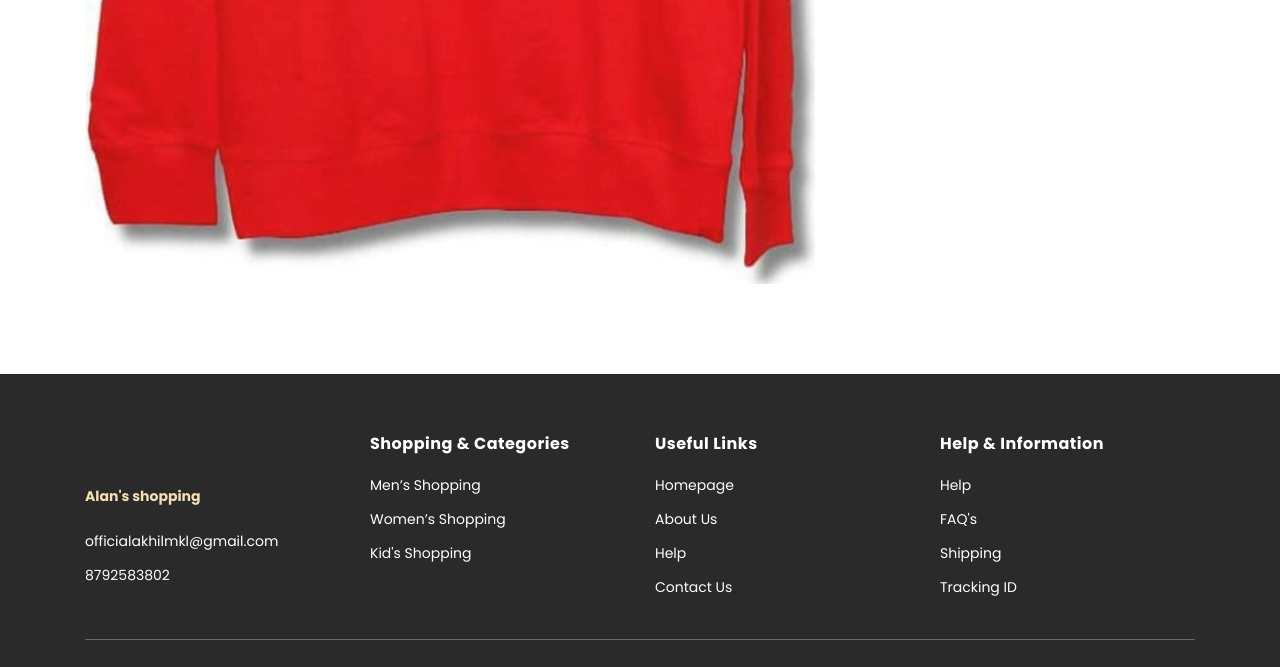
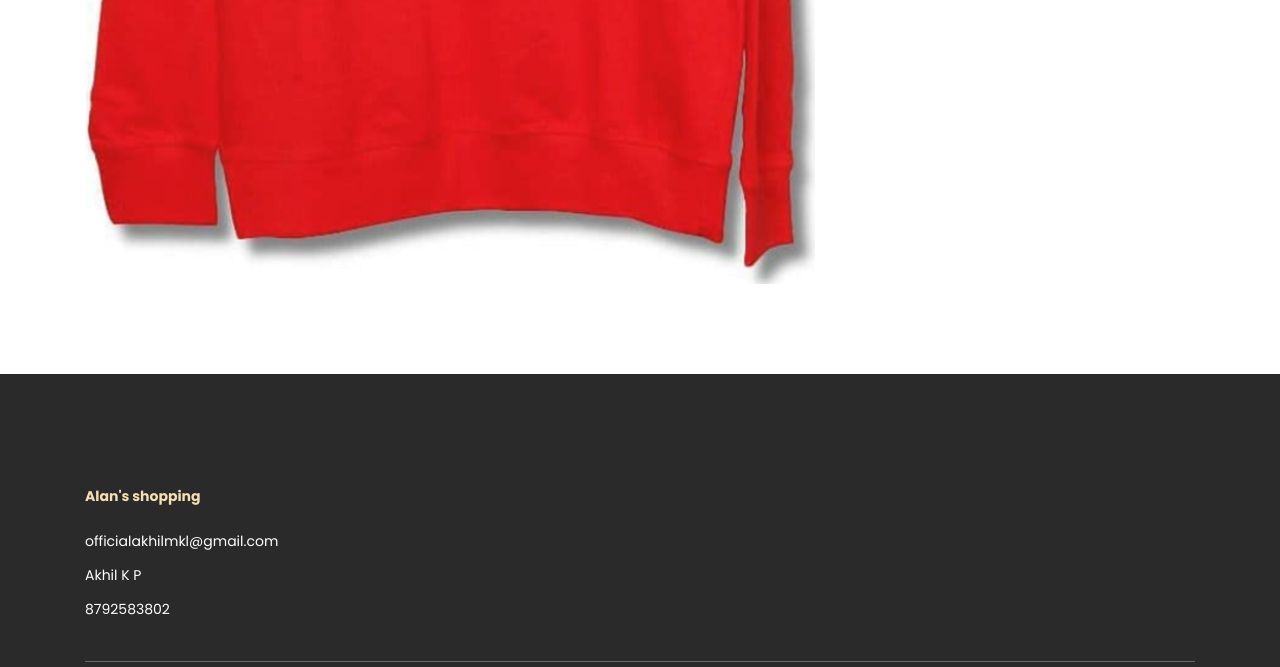
Before and after one commit to Akshay-Dev12/alans-shop, a plain HTML site: page tshirt-4.html in a window 1280 px wide. Shown: the part 1374-2041 px from the top of the page. Drawn offline with Linux system fonts and the light colour scheme.

Commit message:
Update tshirt-4.html

```diff
--- a/tshirt-4.html
+++ b/tshirt-4.html
@@ -60,7 +60,7 @@ https://templatemo.com/tm-571-hexashop
                         <ul class="nav">
                             <li class="scroll-to-section"><a href="index.html" class="active">Home</a></li>
                             <li class="scroll-to-section"><a href="#men">Men's</a></li>
-                            <li class="scroll-to-section"><a href="#explore">Explore</a></li>
+                            <!-- <li class="scroll-to-section"><a href="#explore">Explore</a></li> -->
                         </ul>
                         <a class='menu-trigger'>
                             <span>Menu</span>
@@ -119,6 +119,10 @@ https://templatemo.com/tm-571-hexashop
                             </div>
                         </div>
                     </div>
+                    <h5>Discription</h5>
+                    <p>Comfort meets style.
+                        Our classic 100% cotton T-shirt is your everyday essential — soft, breathable, and made to last. Crafted from high-quality cotton fabric, it offers all-day comfort whether you're on the move or just kicking back.</p>
+
                     <h2>Size</h2>
 
                     <select id="groupSizeDropdown" onchange="onGroupSizeChange()">
@@ -161,36 +165,12 @@ https://templatemo.com/tm-571-hexashop
                         <ul>
                             <li><a href="#"></a></li>
                             <li><a href="#">officialakhilmkl@gmail.com</a></li>
+                            <li><a href="#">Akhil K P</a></li>
                             <li><a href="#">8792583802</a></li>
                         </ul>
                     </div>
                 </div>
-                <div class="col-lg-3">
-                    <h4>Shopping &amp; Categories</h4>
-                    <ul>
-                        <li><a href="#">Men’s Shopping</a></li>
-                        <li><a href="#">Women’s Shopping</a></li>
-                        <li><a href="#">Kid's Shopping</a></li>
-                    </ul>
-                </div>
-                <div class="col-lg-3">
-                    <h4>Useful Links</h4>
-                    <ul>
-                        <li><a href="#">Homepage</a></li>
-                        <li><a href="#">About Us</a></li>
-                        <li><a href="#">Help</a></li>
-                        <li><a href="#">Contact Us</a></li>
-                    </ul>
-                </div>
-                <div class="col-lg-3">
-                    <h4>Help &amp; Information</h4>
-                    <ul>
-                        <li><a href="#">Help</a></li>
-                        <li><a href="#">FAQ's</a></li>
-                        <li><a href="#">Shipping</a></li>
-                        <li><a href="#">Tracking ID</a></li>
-                    </ul>
-                </div>
+
                 <div class="col-lg-12">
                     <div class="under-footer">
                         <p>Copyright © 2025 Alanshopping Co.
```
